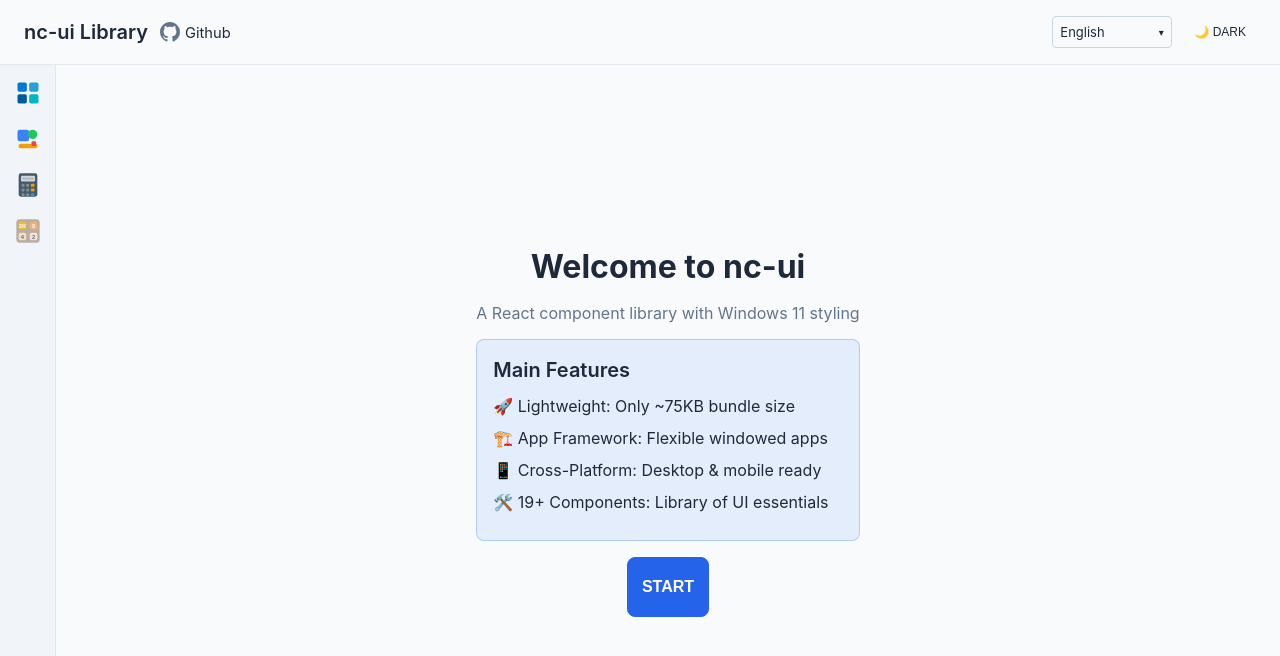
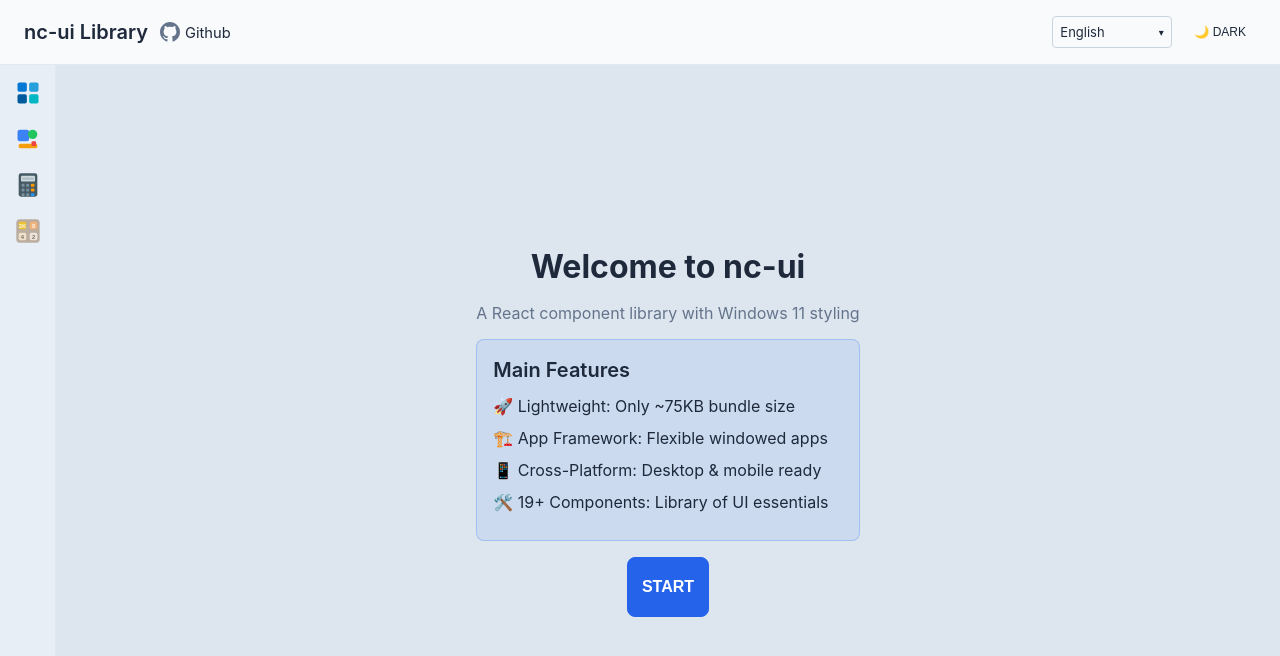
Before and after one commit to kingsimba/nc-ui, a React (Vite) app: page / in a window 1280 px wide. Shown: the top 656 px of the page. Built offline with nearby package versions, Linux system fonts and the light colour scheme.

Commit message:
Adjust bg colors. each one is lighter the previous one.

```diff
--- a/dev/StartApp.tsx
+++ b/dev/StartApp.tsx
@@ -202,7 +202,7 @@ function StartAppContent() {
   };
 
   return (
-    <div style={{ display: 'flex', flexDirection: 'column', height: '100%', backgroundColor: 'var(--nc-bg)', padding: 8 }}>
+    <div style={{ display: 'flex', flexDirection: 'column', height: '100%', backgroundColor: 'var(--nc-bg-tertiary)', padding: 8 }}>
       {/* Scrollable apps area */}
       <div style={{ flex: 1, overflow: 'auto', padding: 8 }}>
         {apps.length > 0 ? (
--- a/dev/UIComponentsDemo/UIComponentsDemo.tsx
+++ b/dev/UIComponentsDemo/UIComponentsDemo.tsx
@@ -109,6 +109,7 @@ export function UIComponentsDemo() {
   }, []);
 
   const ActiveComponent = sections.find(s => s.id === activeSection)?.component;
+  const textSections = ['nav-stack', 'yaml-textarea', 'styles', 'dialog', 'app-dialog'];
 
   return (
     <div className="ui-components-app">
@@ -129,7 +130,7 @@ export function UIComponentsDemo() {
       </div>
 
       {/* Content area */}
-      <div className="ui-content" style={{ backgroundColor: activeSection === 'styles' ? 'var(--nc-bg)' : undefined }}>
+      <div className="ui-content" style={{ backgroundColor: textSections.includes(activeSection) ? 'var(--nc-bg-text)' : undefined }}>
         {ActiveComponent && activeSection === 'list-group' ? (
           <ListGroupSection theme={theme} toggleTheme={() => setTheme(theme === 'dark' ? 'light' : 'dark')} />
         ) : (
--- a/dev/UIComponentsDemo/sections/StylesSection.tsx
+++ b/dev/UIComponentsDemo/sections/StylesSection.tsx
@@ -1,6 +1,6 @@
 export function StylesSection() {
     return (
-        <div style={{ background: 'var(--nc-bg)', padding: '20px' }}>
+        <>
             <section className="dev-section">
                 <h2>Typography</h2>
                 <p style={{ marginBottom: '1rem', color: 'var(--nc-text-weak)' }}>
@@ -253,7 +253,7 @@ const config = {
 }`}
                 </div>
             </section>
-        </div>
+        </>
     )
 }
 
--- a/dev/dev.css
+++ b/dev/dev.css
@@ -24,7 +24,7 @@ body {
 
 .dev-framework-header {
     flex-shrink: 0;
-    background: var(--nc-bg);
+    background: var(--nc-bg-tertiary);
     border-bottom: 1px solid var(--nc-border);
     padding: 16px 24px;
     z-index: 50;
--- a/src/components/app/AppContainer.tsx
+++ b/src/components/app/AppContainer.tsx
@@ -183,7 +183,7 @@ export function AppContainer({ appId, isActive, onClose }: AppContainerProps) {
           minHeight: 0,
           display: 'flex',
           flexDirection: 'column',
-          backgroundColor: 'var(--nc-bg)',
+          backgroundColor: 'var(--nc-bg-secondary)',
           position: 'relative',
         }}
       >
--- a/src/styles/theme.css
+++ b/src/styles/theme.css
@@ -4,8 +4,9 @@
   /* Core colors */
   --nc-bg: #151b23;
   --nc-bg-secondary: #1a2332;
-  --nc-bg-tertiary: #232d3d;
-  --nc-bg-quaternary: #2c3847;
+  --nc-bg-tertiary: #2c3847;
+  --nc-bg-quaternary: #000000;
+  --nc-bg-text: var(--nc-bg);
   --nc-muted: #7a8a9a;
   --nc-text: #e8eef6;
   --nc-text-weak: #6b7280;
@@ -37,10 +38,11 @@
   color-scheme: light;
 
   /* Core colors */
-  --nc-bg: #f8fafc;
-  --nc-bg-secondary: #f1f5f9;
-  --nc-bg-tertiary: #e8eef5;
-  --nc-bg-quaternary: #dde5ef;
+  --nc-bg: #dde5ef;
+  --nc-bg-secondary: #e8eef5;
+  --nc-bg-tertiary: #f8fafc;
+  --nc-bg-quaternary: #ffffff;
+  --nc-bg-text: var(--nc-bg-quaternary);
   --nc-muted: #64748b;
   --nc-text: #1e293b;
   --nc-text-weak: #64748b;
@@ -644,7 +646,7 @@ input[type="number"] { -moz-appearance: textfield; appearance: textfield; }
 }
 
 .nc-list-group-content {
-  background: var(--nc-button-bg);
+  background: var(--nc-bg-tertiary);
   border: 1px solid var(--nc-border);
   border-radius: 8px;
   overflow: hidden;
```
